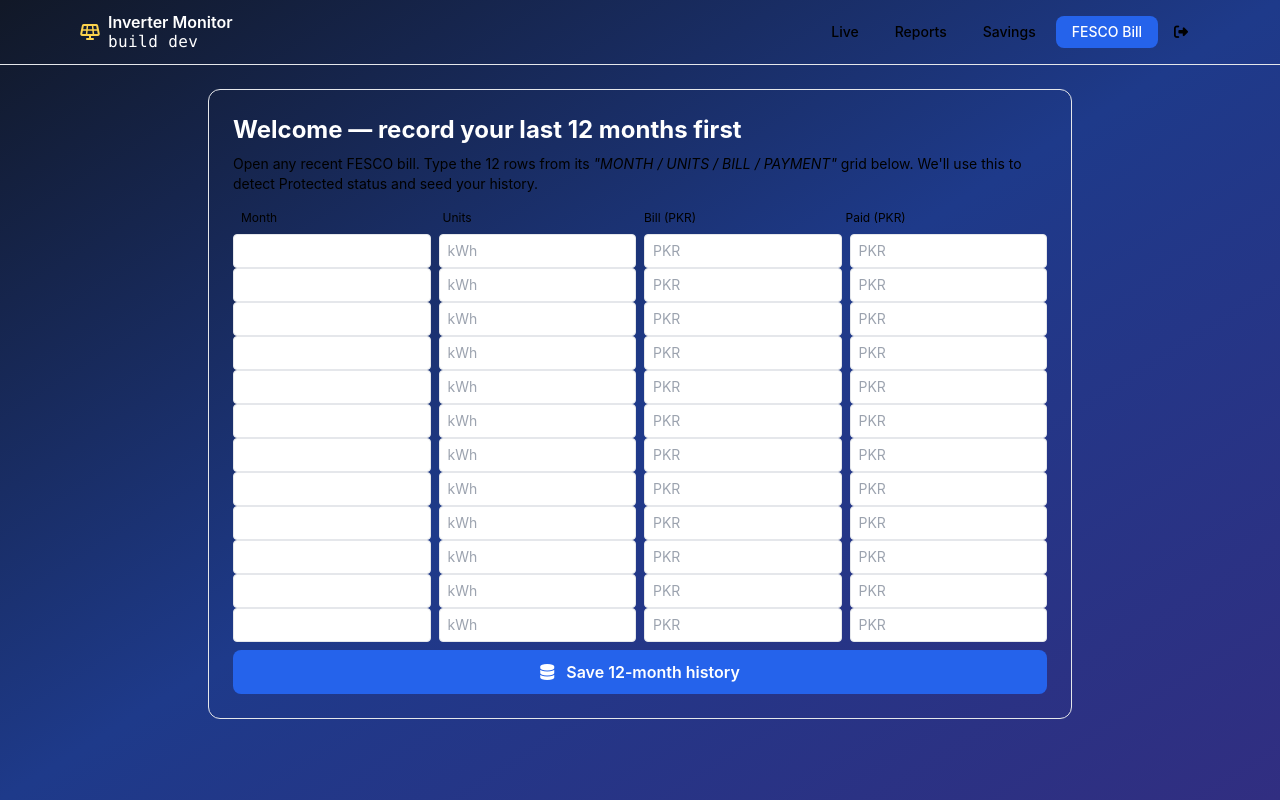
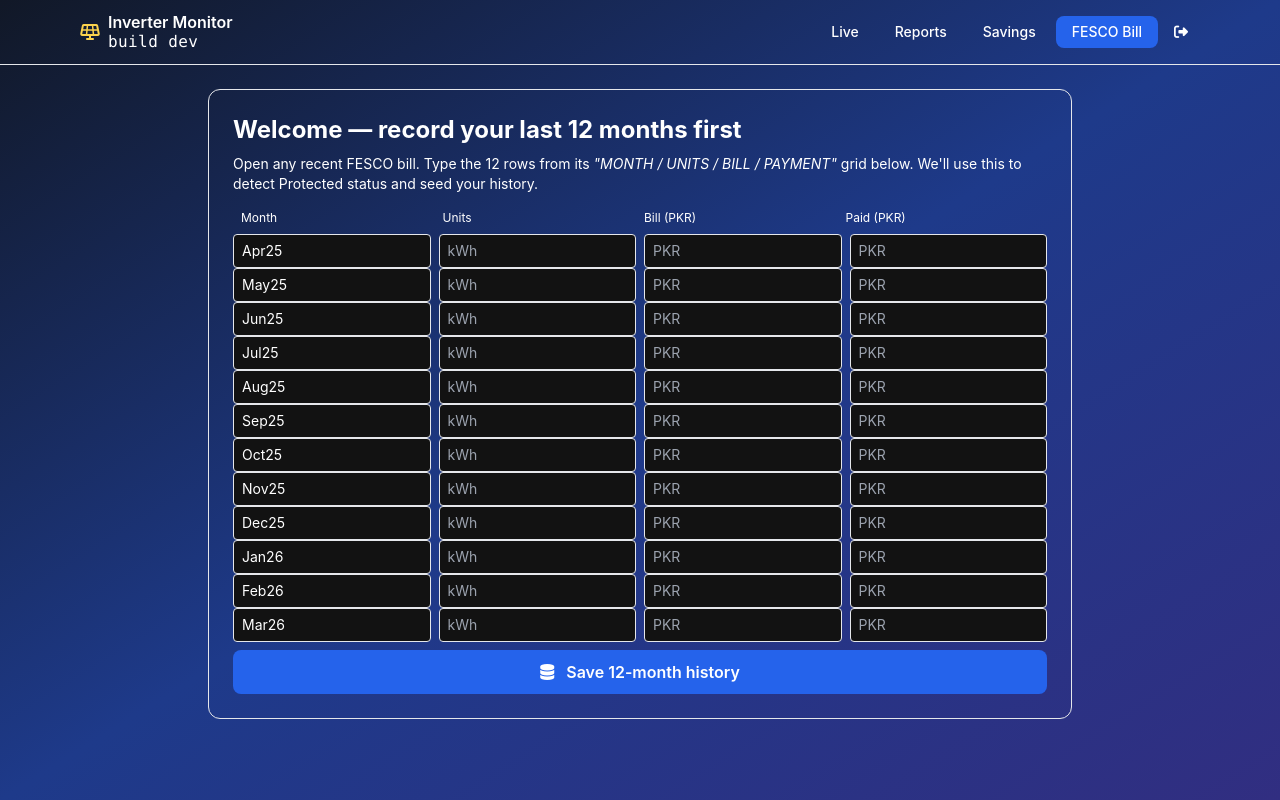
Before and after one commit to bilalahmadj110/inverter-monitor, a Flask app: page /fesco-bill in a window 1280 px wide. Run offline with Flask 3, Linux system fonts and the light colour scheme; the visitor is signed in with stand-in values (Sample User, id 1); data that the repository does not hold is empty; parts of the project's set-up code (start-up, migrations or seed data) failed here and were passed over; some libraries are stand-ins or nearby versions.

Commit message:
fix(fesco): add color-scheme:dark rules so input text is readable

```diff
--- a/templates/fesco_bill.html
+++ b/templates/fesco_bill.html
@@ -9,6 +9,10 @@
     <link href="https://cdn.jsdelivr.net/npm/tailwindcss@2.2.19/dist/tailwind.min.css" rel="stylesheet">
     <link href="https://cdnjs.cloudflare.com/ajax/libs/font-awesome/6.4.0/css/all.min.css" rel="stylesheet">
     <style>
+        :root { color-scheme: dark; }
+        html, body { color-scheme: dark; }
+        input, select, textarea, button { color-scheme: dark; color: #fff; }
+        ::placeholder { color: rgba(255, 255, 255, 0.55); opacity: 1; }
         body { font-family: 'Inter', system-ui, -apple-system, sans-serif; }
         .pulse-est { animation: pulse-est 2s ease-in-out infinite; }
         @keyframes pulse-est {
```
